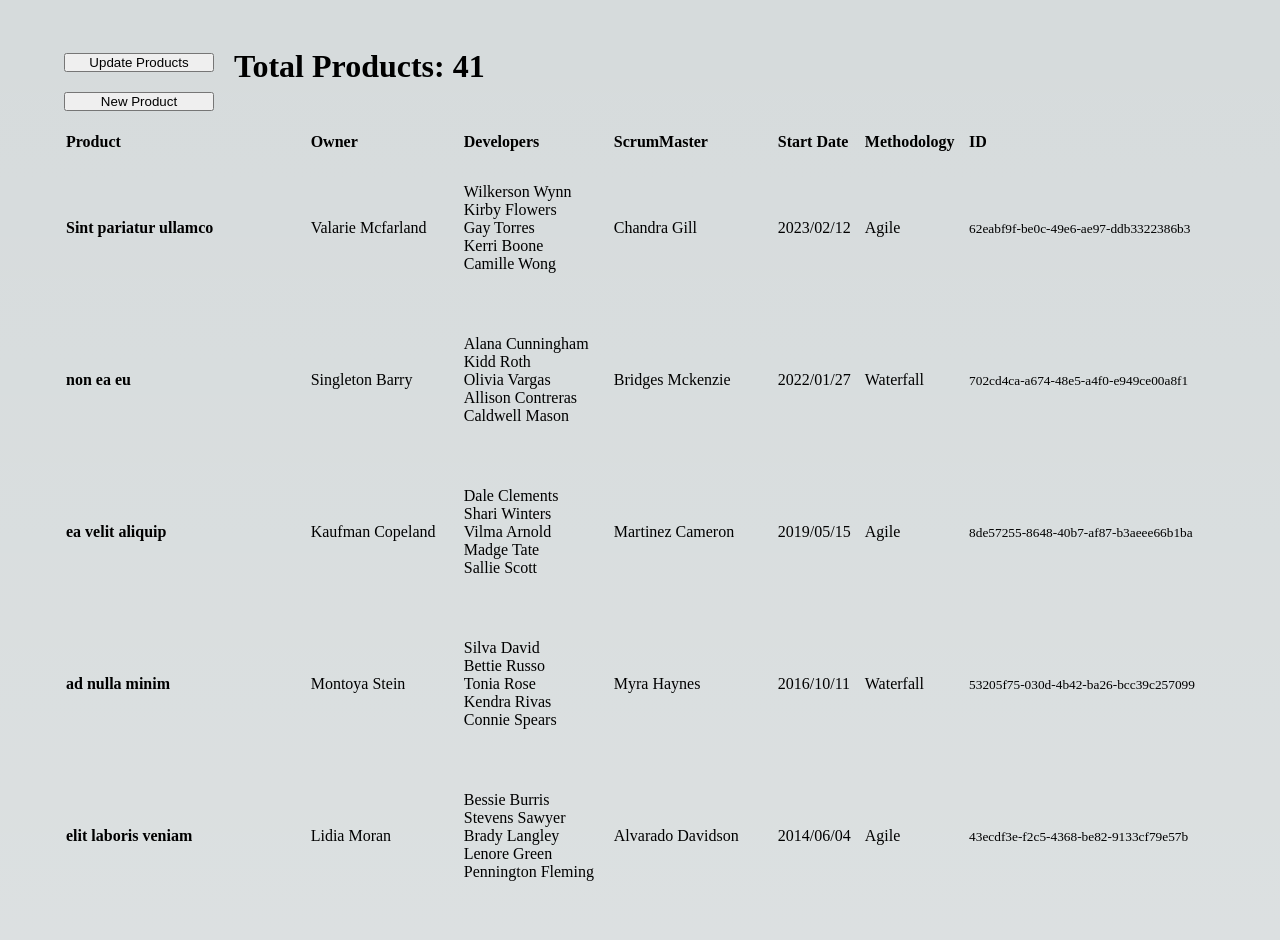
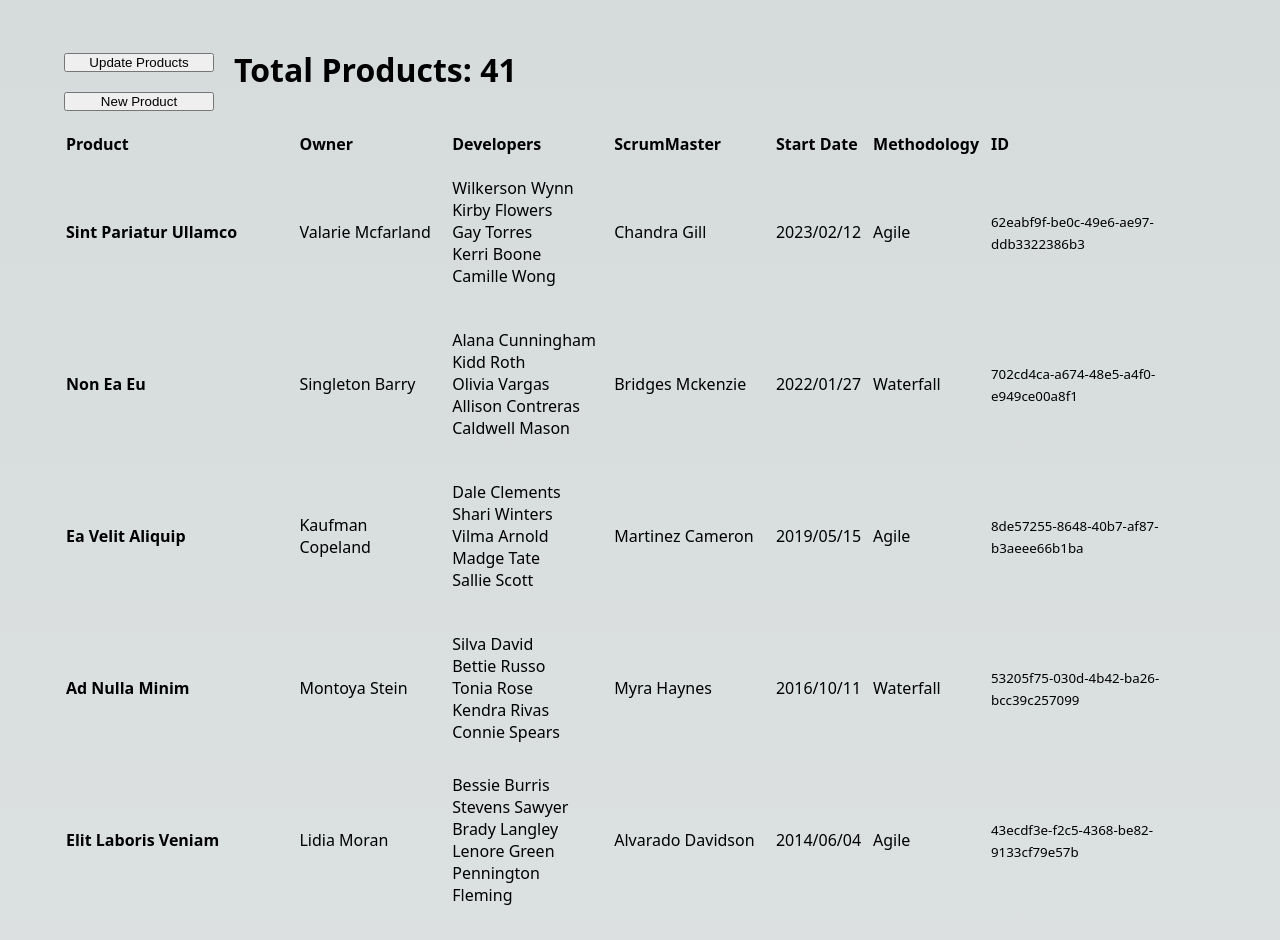
Before and after one commit to colespen/Spencer-Cole-IS24-full-stack-competition-req97073, a Next.js app: page / in a window 1280 px wide. Shown: the top 940 px of the page. Built offline with nearby package versions, Linux system fonts and the light colour scheme.

Commit message:
begin passing props for edit form

```diff
--- /dev/null
+++ b/src/components/Layout.jsx
@@ -0,0 +1,19 @@
+import Head from "next/head";
+
+import styles from '../styles/Home.module.scss';
+
+export default function Layout({ children }) {
+  return (
+    <div className={styles.mainContainer}>
+      <main className={styles.main}>
+        <Head>
+          <link rel="icon" href="" />
+          <title>Product Tracker</title>
+          <meta name="description" content="Track products..." />
+          <link rel="icon" href="" />
+        </Head>
+        {children}
+      </main>
+    </div>
+  );
+}
--- a/src/components/ProductTable.jsx
+++ b/src/components/ProductTable.jsx
@@ -1,17 +1,43 @@
-import { dateSort } from "../helpers/sort";
+import { useRouter } from "next/router";
+import { dateSort, kebabCase } from "../helpers/sort";
+
 import styles from "../styles/Home.module.scss";
 
-const ProductTable = ({ products }) => {
+const ProductTable = ({ products, setFormType, setView }) => {
+  const router = useRouter();
+
+  const editTableByIdOnClick = (product) => {
+    console.log("product onClick: ", product);
+
+    setView("FORM")
+    setFormType("Edit");
+
+    router.push({
+      pathname: "/product/[id]",
+      query: {
+        id: product.id,
+        product,
+      },
+      asPath: `product/${product.id}-${kebabCase(product.productName)}`
+    });
+  };
+
 
   const ProductTableBodyItems = () => {
+    if (products) {
       const defaultDateSort = dateSort(products);
       return (
         defaultDateSort.map((product) => (
-        <tbody key={product.id} className={styles.tableBody}>
+          <tbody
+            key={product.id} className={styles.tableBody}
+            onClick={() => editTableByIdOnClick(product)}
+          >
             <tr className={styles.tableData}>
-            <td><strong>{product.productName}</strong></td>
+              <td>
+                <strong>{product.productName}</strong>
+              </td>
               <td>{product.productOwnerName}</td>
-            <td>
+              <td className={styles.developerList}>
                 <ul>
                   {product.Developers.map((dev, i) =>
                     <li key={product.id + i}>{dev}</li>
@@ -23,8 +49,11 @@ const ProductTable = ({ products }) => {
               <td>{product.methodology}</td>
               <td><small>{product.productId}</small></td>
             </tr>
-        </tbody>)
-      ));
+          </tbody>
+        ))
+      );
+    }
+    else return null;
   };
 
   return (
--- a/src/data/dummyData.js
+++ b/src/data/dummyData.js
@@ -66,7 +66,7 @@ export const data = [
   {
     "id": 4,
     "productId": "43ecdf3e-f2c5-4368-be82-9133cf79e57b",
-    "productName": "elit laboris veniam",
+    "productName": "Elit Laboris Veniam",
     "productOwnerName": "Lidia Moran",
     "Developers": [
       "Bessie Burris",
@@ -82,7 +82,7 @@ export const data = [
   {
     "id": 5,
     "productId": "5d3f9972-6269-410f-a4ea-8a678a5df7b7",
-    "productName": "deserunt qui proident",
+    "productName": "Deserunt Qui Proident",
     "productOwnerName": "Colleen Hinton",
     "Developers": [
       "Vang Brock",
@@ -114,7 +114,7 @@ export const data = [
   {
     "id": 7,
     "productId": "8de57255-8648-40b7-af87-b3aeee66b1ba",
-    "productName": "ea velit aliquip",
+    "productName": "Ea Velit Aliquip",
     "productOwnerName": "Kaufman Copeland",
     "Developers": [
       "Dale Clements",
@@ -274,7 +274,7 @@ export const data = [
   {
     "id": 17,
     "productId": "702cd4ca-a674-48e5-a4f0-e949ce00a8f1",
-    "productName": "non ea eu",
+    "productName": "Non Ea Eu",
     "productOwnerName": "Singleton Barry",
     "Developers": [
       "Alana Cunningham",
@@ -386,7 +386,7 @@ export const data = [
   {
     "id": 24,
     "productId": "53205f75-030d-4b42-ba26-bcc39c257099",
-    "productName": "ad nulla minim",
+    "productName": "Ad Nulla Minim",
     "productOwnerName": "Montoya Stein",
     "Developers": [
       "Silva David",
@@ -450,7 +450,7 @@ export const data = [
   {
     "id": 28,
     "productId": "1f07fcf6-ab1b-4121-88e3-b3b3d92416f0",
-    "productName": "officia sint excepteur",
+    "productName": "Officia Sint Excepteur",
     "productOwnerName": "Love Wheeler",
     "Developers": [
       "Courtney Warren",
@@ -466,7 +466,7 @@ export const data = [
   {
     "id": 29,
     "productId": "cdcaa0f4-ee52-42d8-a278-b384bd03cea3",
-    "productName": "excepteur laboris ipsum",
+    "productName": "Excepteur Laboris Ipsum",
     "productOwnerName": "Celia Buckner",
     "Developers": [
       "Avila Christian",
@@ -482,7 +482,7 @@ export const data = [
   {
     "id": 30,
     "productId": "e6dc19b8-27c2-44e2-942c-44c5c60d6f52",
-    "productName": "dolore quis eiusmod",
+    "productName": "Dolore quis eiusmod",
     "productOwnerName": "Mindy Clarke",
     "Developers": [
       "Ortiz Garrett",
@@ -498,7 +498,7 @@ export const data = [
   {
     "id": 31,
     "productId": "25ea3dec-9aac-406a-abee-b08942df1ba9",
-    "productName": "non ipsum reprehenderit",
+    "productName": "Non ipsum reprehenderit",
     "productOwnerName": "Kara Booker",
     "Developers": [
       "Bettye Coleman",
@@ -514,7 +514,7 @@ export const data = [
   {
     "id": 32,
     "productId": "f93779ba-fd7a-4d13-ae9b-210cda6f0e53",
-    "productName": "amet irure ad",
+    "productName": "Amet irure ad",
     "productOwnerName": "Cote Mclaughlin",
     "Developers": [
       "Suarez Wells",
@@ -530,7 +530,7 @@ export const data = [
   {
     "id": 33,
     "productId": "51472ef3-b5ea-47e4-a320-0b00679cace5",
-    "productName": "aute anim proident",
+    "productName": "Aute anim proident",
     "productOwnerName": "Pam Bonner",
     "Developers": [
       "Aileen Whitfield",
@@ -546,7 +546,7 @@ export const data = [
   {
     "id": 34,
     "productId": "5a88b086-8a8b-45d8-84de-ddf9fcb81396",
-    "productName": "duis voluptate laboris",
+    "productName": "Duis voluptate laboris",
     "productOwnerName": "Vicki Marshall",
     "Developers": [
       "Short Nguyen",
@@ -578,7 +578,7 @@ export const data = [
   {
     "id": 36,
     "productId": "62eabf9f-be0c-49e6-ae97-ddb3322386b3",
-    "productName": "Sint pariatur ullamco",
+    "productName": "Sint Pariatur Ullamco",
     "productOwnerName": "Valarie Mcfarland",
     "Developers": [
       "Wilkerson Wynn",
--- a/src/helpers/sort.js
+++ b/src/helpers/sort.js
@@ -12,4 +12,11 @@ const dateSort = (allProductsData) => {
   });
 };
 
-export { dateSort };
+const kebabCase = (str) => {
+  return str
+    .replace(/([a-z])([A-Z])/g, "$1-$2")
+    .replace(/[\s_]+/g, '-')
+    .toLowerCase();
+};
+
+export { dateSort, kebabCase };
--- a/src/pages/api/products.js
+++ b/src/pages/api/products.js
@@ -7,11 +7,12 @@ export default function handler(req, res) {
 
   switch (method) {
     case "GET":
+      console.log("GET -- data: ", data);
       res.status(200).json(data);
       break;
 
     case "POST":
-      console.log("req.body: ", req.body)
+      console.log("POST -- req.body: ", req.body);
       data.push({
         id: data.length,
         productId: uuidv4(),
@@ -20,8 +21,17 @@ export default function handler(req, res) {
       res.status(200).json(data);
       break;
 
-      case "PUT":
-      // const { } = req.body;
+    case "PUT":
+      console.log("PUT -- req.body: ", req.body);
+      console.log("PUT -- req.params: ", req.params);
+      // const { } = req.params;
+      // const editedProd = {};
+      // const result =
+      //   Object.entries(data).map(
+      //     ([key, value]) => value.id === editedProd.id
+      //       ? { [key]: { ...value, ...editedProd } }
+      //       : { [key]: value });
+
       res.status(200);
       break;
 
--- a/src/pages/index.jsx
+++ b/src/pages/index.jsx
@@ -1,5 +1,6 @@
-import { useState, useEffect } from "react";
+import { useState } from "react";
 
+import Layout from "../components/Layout";
 import Head from "next/head";
 import ProductTable from "../components/ProductTable";
 import ProductForm from "../components/ProductForm";
@@ -18,14 +19,11 @@ export async function getStaticProps() {
   return { props: { initialProducts } };
 }
 
-export default function Home({initialProducts}) {
+export default function Home({ initialProducts }) {
+  const [products, setProducts] = useState(initialProducts);
   const [view, setView] = useState("TABLE");
-  const [products, setProducts] = useState(initialProducts);
-  console.log("products: ", products);
-
-  // useEffect(() => {
-  //   fetchProducts(setProducts);
-  // }, []);
+  const [formType, setFormType] = useState("");
+  // console.log("products: ", products);
 
 
   const handleFetchProducts = () => {
@@ -33,20 +31,19 @@ export default function Home({initialProducts}) {
     setView("TABLE");
   };
 
+  const handleNewProduct = () => {
+    setFormType("Create");
+    setView("FORM");
+  };
+
   return (
-    <div className={styles.mainContainer}>
-      <Head>
-        <title>Product Tracker</title>
-        <meta name="description" content="Track products..." />
-        <link rel="icon" href="" />
-      </Head>
-      <main className={styles.main}>
+    <Layout>
       <header className={styles.header}>
         <nav className={styles.nav}>
           <button onClick={handleFetchProducts}>
-              Update Products
+            {view === "TABLE" ? "Update" : "View"} Products
           </button>
-            <button onClick={() => setView("FORM")}>
+          <button onClick={handleNewProduct}>
             New Product
           </button>
         </nav >
@@ -54,17 +51,16 @@ export default function Home({initialProducts}) {
           <h1>Total Products: {products.length} </h1>
         </div>
       </header>
-
       {view === "FORM" && <ProductForm
         setProducts={setProducts}
         saveProduct={saveProduct}
+        formType={formType}
       />}
-        <div>
       {view === "TABLE" && <ProductTable
         products={products}
+        setView={setView}
+        setFormType={setFormType}
       />}
-        </div>
-      </main>
-    </div>
+    </Layout>
   );
 }
--- a/src/services/products.js
+++ b/src/services/products.js
@@ -19,8 +19,10 @@ const fetchProducts = async (setProducts) => {
   setProducts(data);
 };
 
+
+
 const saveProduct = async (dataObj, setProducts) => {
-  console.log("dataObj: ", dataObj);
+  console.log("saveProduct -- dataObj: ", dataObj);
   const response = await fetch("/api/products", {
     method: "POST",
     body: JSON.stringify(dataObj),
@@ -36,8 +38,26 @@ const saveProduct = async (dataObj, setProducts) => {
   setProducts(data);
 };
 
+const editProduct = async (dataObj, setProducts) => {
+  console.log("editProduct -- dataObj: ", dataObj);
+  const response = await fetch("/api/products/", {
+    method: "PUT",
+    body: JSON.stringify(dataObj),
+    headers: {
+      "Content-Type": "application/json",
+    },
+  });
+  if (!response.ok) {
+    throw new Error("Failed to fetch data.");
+  }
+  // console.log("response: ", response)
+  const data = await response.json();
+  setProducts(data);
+}
+
 export {
   fetchInitialProducts,
   fetchProducts,
-  saveProduct
+  saveProduct,
+  editProduct
 };
--- a/src/styles/Home.module.scss
+++ b/src/styles/Home.module.scss
@@ -25,9 +25,14 @@
 
 .table {
   width: 100%;
-  .tableHeaders > th {
-    padding-right: 10px;
-    text-align: start;
+  thead {
+    width: 100%
+  }
+  .tableHeaders {
+    th {
+      padding-right: 10px;
+      text-align: start;
+    }
   }
   .tableBody {
     height: 150px;
@@ -36,8 +41,11 @@
       text-align: start;
     }
   }
-  ul {
-    list-style: none;
+  .developerList {
+    width: 160px;
+    ul {
+      list-style: none;
+    }
   }
 }
 
@@ -52,7 +60,9 @@
     input {
       margin-top: 5px;
       height: 25px;
-      width: 90%;
+      width: 60%;
+      min-width: 150px;
+      max-width: 450px;
     }
   }
   .developers {
--- a/src/styles/globals.css
+++ b/src/styles/globals.css
@@ -1,9 +1,10 @@
 :root {
   --max-width: 1100px;
   --border-radius: 12px;
-  --font-mono: ui-monospace, Menlo, Monaco, 'Cascadia Mono', 'Segoe UI Mono',
+  font-family: system-ui;
+  /* --font-mono: ui-monospace, Menlo, Monaco, 'Cascadia Mono', 'Segoe UI Mono',
     'Roboto Mono', 'Oxygen Mono', 'Ubuntu Monospace', 'Source Code Pro',
-    'Fira Mono', 'Droid Sans Mono', 'Courier New', monospace;
+    'Fira Mono', 'Droid Sans Mono', 'Courier New', monospace; */
 
   --foreground-rgb: 0, 0, 0;
   --background-start-rgb: 214, 219, 220;
```
Also changed, not shown: src/components/ProductForm.jsx (+32 -13 lines), src/pages/product/[id].jsx (added, +23 -0 lines). Lines whose indentation alone changed are shown as unchanged.
